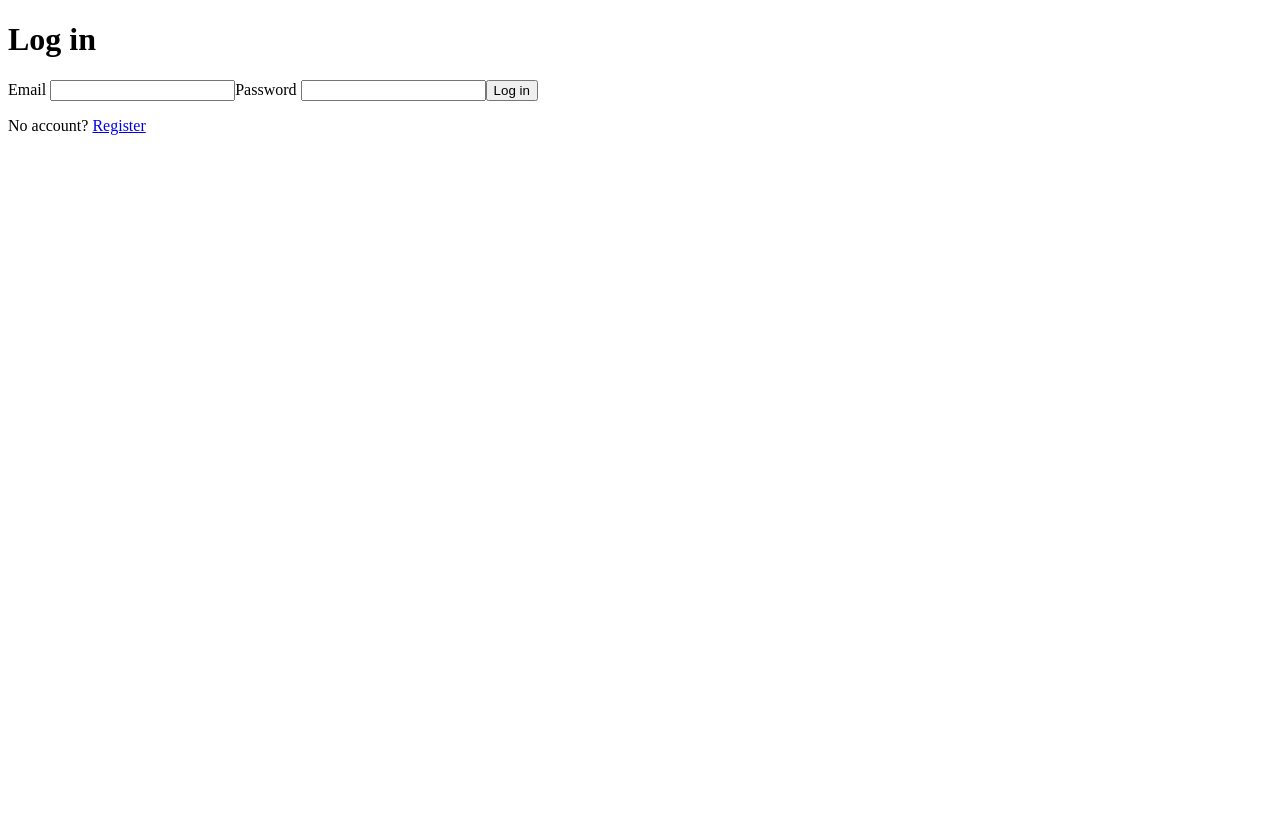
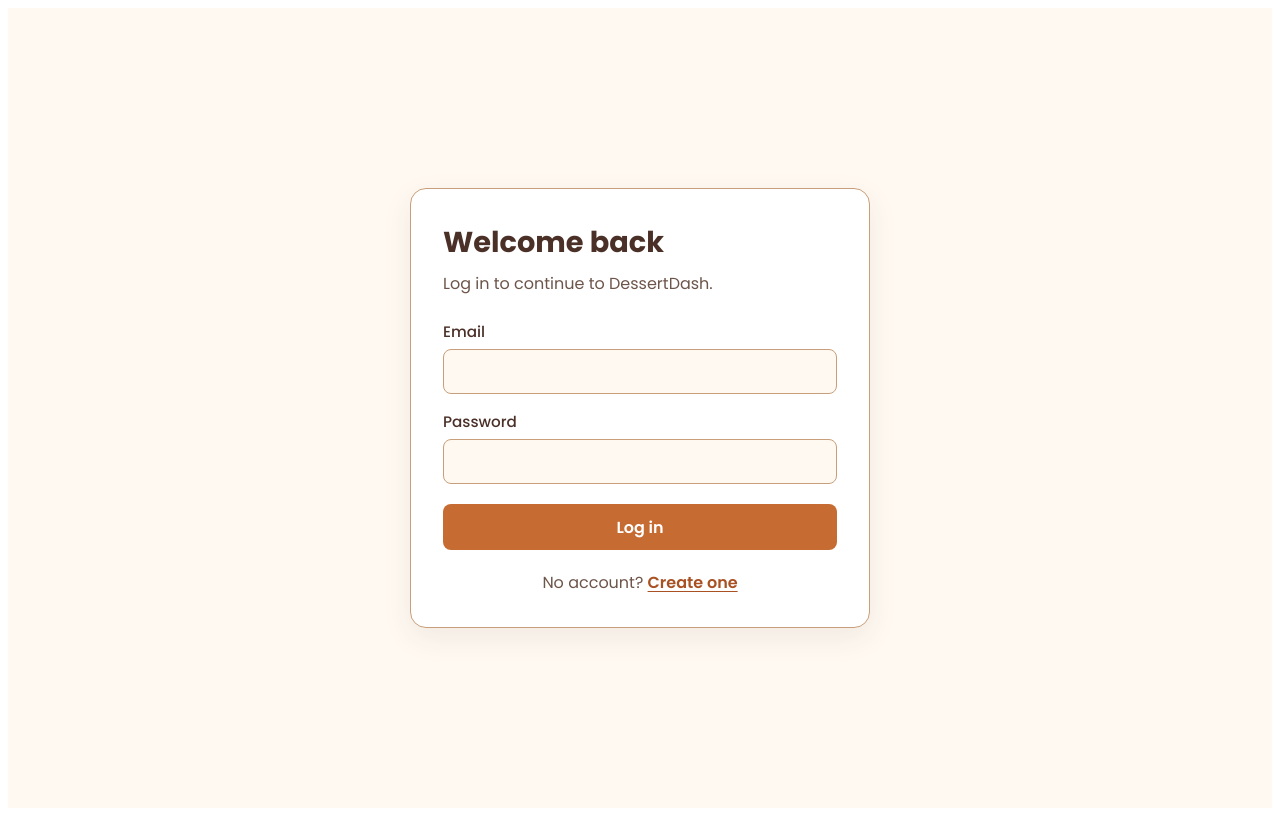
Before and after one commit to sharkie1704/SOEN-Rangers_HM, a React (Vite) app: page /login in a window 1280 px wide. Built offline with nearby package versions, Linux system fonts and the light colour scheme; no server answers.

Commit message:
style: login page basic css

```diff
--- a/src/main.tsx
+++ b/src/main.tsx
@@ -4,6 +4,7 @@ import { BrowserRouter } from "react-router-dom";
 import { AuthProvider } from "./ui/reg/auth/AuthContext";
 import { createRoot } from "react-dom/client";
 import App from "./ui/App";
+import "./ui/reg/pages/auth-pages.css";
 
 createRoot(document.getElementById("root")!).render(
   <StrictMode>
--- a/src/ui/reg/pages/LoginPage.tsx
+++ b/src/ui/reg/pages/LoginPage.tsx
@@ -22,15 +22,18 @@ export default function LoginPage() {
   }
 
   return (
-    <main>
-      <h1>Log in</h1>
-      <form onSubmit={onSubmit}>
-        <label>Email <input type="email" value={email} onChange={(e) => setEmail(e.target.value)} required /></label>
-        <label>Password <input type="password" value={password} onChange={(e) => setPassword(e.target.value)} required /></label>
-        {error && <p className="error" role="alert">{error}</p>}
-        <button type="submit">Log in</button>
-      </form>
-      <p>No account? <Link to="/register">Register</Link></p>
+    <main className="auth-page">
+      <section className="auth-card">
+        <h1>Welcome back</h1>
+        <p className="auth-intro">Log in to continue to DessertDash.</p>
+        <form className="auth-form" onSubmit={onSubmit}>
+          <label>Email <input type="email" value={email} onChange={(e) => setEmail(e.target.value)} required /></label>
+          <label>Password <input type="password" value={password} onChange={(e) => setPassword(e.target.value)} required /></label>
+          {error && <p className="auth-error" role="alert">{error}</p>}
+          <button className="auth-submit" type="submit">Log in</button>
+        </form>
+        <p className="auth-switch">No account? <Link to="/register">Create one</Link></p>
+      </section>
     </main>
   );
 }
```
